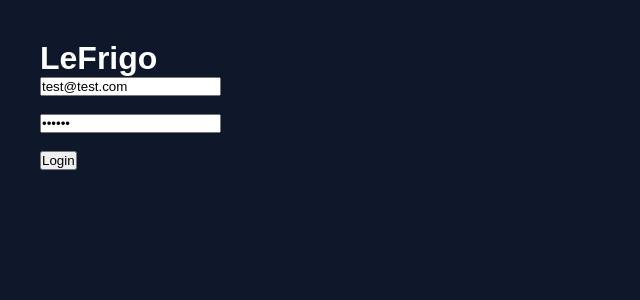
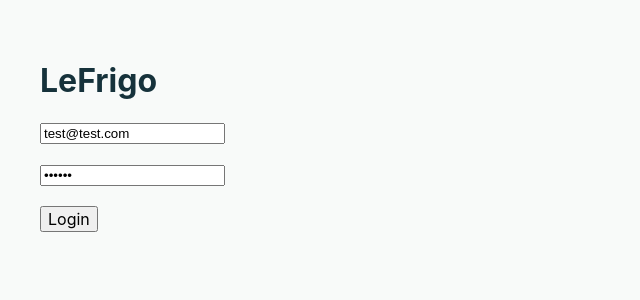
Before and after one commit to Seb-Prod/LeFrigo, a Next.js app in the folder apps/web/: page / in a window 1280 px wide. Shown: the top 300 px of the page, without its empty margins (0-640 px from the left). Built offline with nearby package versions, Linux system fonts and the light colour scheme; no server answers.

Commit message:
feat(ui) ajout des tokens design

```diff
--- a/apps/web/src/styles/globals.css
+++ b/apps/web/src/styles/globals.css
@@ -1,15 +1,23 @@
+@import "./variables.css";
+
 * {
   box-sizing: border-box;
-  margin: 0;
-  padding: 0;
 }
 
 html,
 body {
-  font-family: Arial, Helvetica, sans-serif;
-  background: #0f172a;
-  color: white;
-  min-height: 100vh;
+  margin: 0;
+  padding: 0;
+
+  min-height: 100%;
+
+  background: var(--color-background);
+  color: var(--color-text);
+
+  font-family:
+    Inter,
+    system-ui,
+    sans-serif;
 }
 
 a {
@@ -18,5 +26,5 @@ a {
 }
 
 button {
-  cursor: pointer;
+  font: inherit;
 }
--- /dev/null
+++ b/apps/web/src/styles/variables.css
@@ -0,0 +1,90 @@
+:root {
+    /* ==========
+     BRAND
+  ========== */
+
+    --color-primary: #2bb673;
+    --color-primary-hover: #239a61;
+
+    --color-primary-light: #e9f8f1;
+
+    /* ==========
+     STATUS
+  ========== */
+
+    --color-success: #2bb673;
+
+    --color-warning: #f59e0b;
+
+    --color-danger: #ef4444;
+
+    /* ==========
+     BACKGROUND
+  ========== */
+
+    --color-background: #f8faf9;
+
+    --color-surface: #ffffff;
+
+    --color-surface-hover: #f4f6f5;
+
+    /* ==========
+     TEXT
+  ========== */
+
+    --color-text: #16323b;
+
+    --color-text-secondary: #64748b;
+
+    --color-text-muted: #94a3b8;
+
+    /* ==========
+     BORDERS
+  ========== */
+
+    --color-border: #e5e7eb;
+
+    /* ==========
+     SHADOWS
+  ========== */
+
+    --shadow-sm:
+        0 1px 2px rgba(0, 0, 0, 0.04);
+
+    --shadow-md:
+        0 4px 12px rgba(0, 0, 0, 0.08);
+
+    --shadow-lg:
+        0 10px 30px rgba(0, 0, 0, 0.12);
+
+    /* ==========
+     RADIUS
+  ========== */
+
+    --radius-sm: 8px;
+
+    --radius-md: 12px;
+
+    --radius-lg: 20px;
+
+    --radius-xl: 32px;
+
+    /* ==========
+     SPACING
+  ========== */
+
+    --space-xs: 4px;
+
+    --space-sm: 8px;
+
+    --space-md: 16px;
+
+    --space-lg: 24px;
+
+    --space-xl: 32px;
+
+    --space-2xl: 48px;
+
+
+    --container-max-width: 1400px;
+}
```
Also changed, not shown: apps/web/src/components/layout/Sidebar.module.css (+4 -4 lines), apps/web/src/components/layout/Topbar.module.css (+6 -6 lines), apps/web/src/styles/reset.css (added), 1 other file (tests, documents, lock files or other folders).
